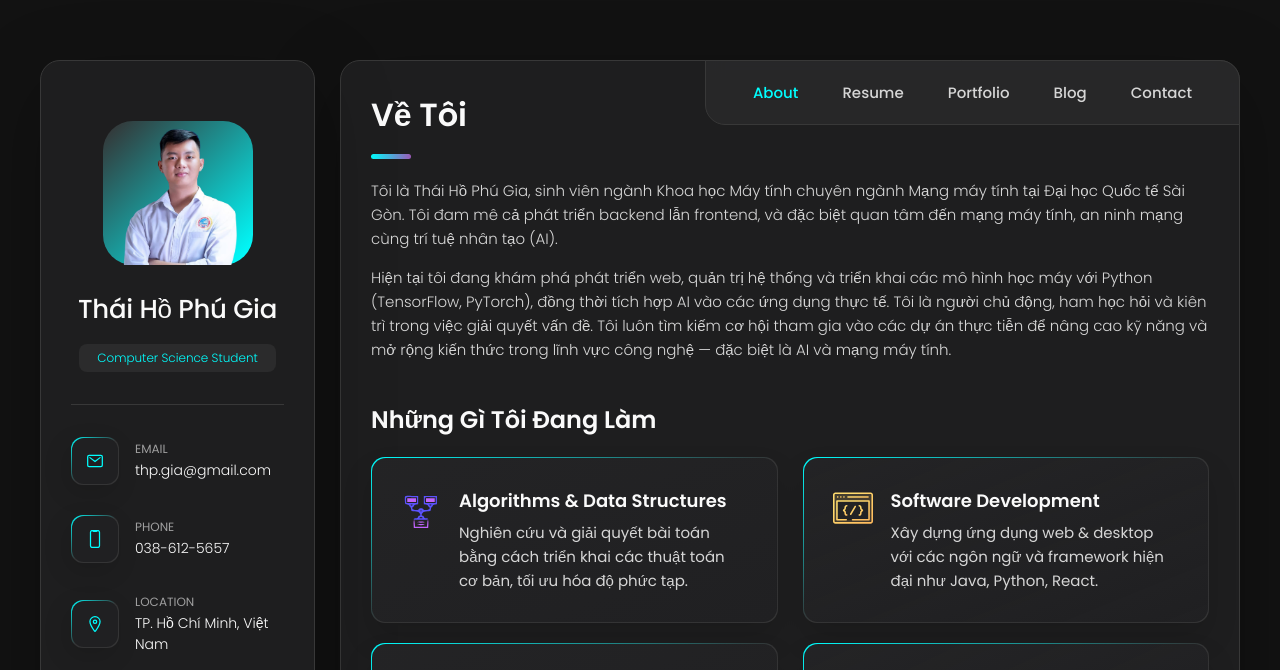
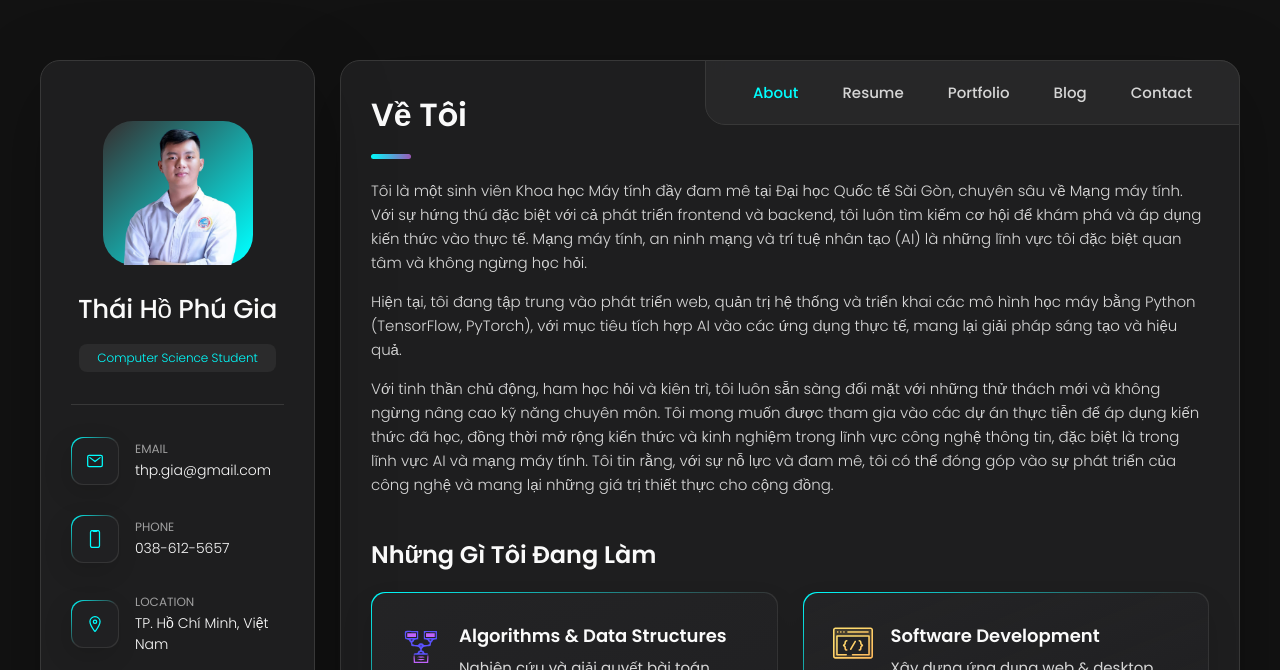
Before and after one commit to SmallChicken2k5/SmallChicken2k5.github.io, a plain HTML site: page index.html in a window 1280 px wide. Shown: the top 670 px of the page. Drawn offline with nearby package versions, Linux system fonts and the light colour scheme.

Commit message:
update about

```diff
--- a/index.html
+++ b/index.html
@@ -220,16 +220,24 @@
 
         <section class="about-text">
           <p>
-            Tôi là Thái Hồ Phú Gia, sinh viên ngành Khoa học Máy tính chuyên ngành Mạng máy tính tại Đại học Quốc tế
-            Sài Gòn. Tôi đam mê cả phát triển backend lẫn frontend, và đặc biệt quan tâm đến mạng máy tính, an ninh mạng
-            cùng trí tuệ nhân tạo (AI).
+            Tôi là một sinh viên Khoa học Máy tính đầy đam mê tại Đại học Quốc tế Sài Gòn, chuyên sâu về Mạng máy tính.
+            Với sự hứng thú đặc biệt với cả phát triển frontend và backend, tôi luôn tìm kiếm cơ hội để khám phá và áp
+            dụng kiến thức vào thực tế. Mạng máy tính, an ninh mạng và trí tuệ nhân tạo (AI) là những lĩnh vực tôi đặc
+            biệt quan tâm và không ngừng học hỏi.
           </p>
 
           <p>
-            Hiện tại tôi đang khám phá phát triển web, quản trị hệ thống và triển khai các mô hình học máy với Python
-            (TensorFlow, PyTorch), đồng thời tích hợp AI vào các ứng dụng thực tế. Tôi là người chủ động, ham học hỏi và
-            kiên trì trong việc giải quyết vấn đề. Tôi luôn tìm kiếm cơ hội tham gia vào các dự án thực tiễn để nâng cao
-            kỹ năng và mở rộng kiến thức trong lĩnh vực công nghệ — đặc biệt là AI và mạng máy tính.
+            Hiện tại, tôi đang tập trung vào phát triển web, quản trị hệ thống và triển khai các mô hình học máy bằng
+            Python (TensorFlow, PyTorch), với mục tiêu tích hợp AI vào các ứng dụng thực tế, mang lại giải pháp sáng tạo
+            và hiệu quả.
+          </p>
+
+          <p>
+            Với tinh thần chủ động, ham học hỏi và kiên trì, tôi luôn sẵn sàng đối mặt với những thử thách mới và không
+            ngừng nâng cao kỹ năng chuyên môn. Tôi mong muốn được tham gia vào các dự án thực tiễn để áp dụng kiến thức
+            đã học, đồng thời mở rộng kiến thức và kinh nghiệm trong lĩnh vực công nghệ thông tin, đặc biệt là trong
+            lĩnh vực AI và mạng máy tính. Tôi tin rằng, với sự nỗ lực và đam mê, tôi có thể đóng góp vào sự phát triển
+            của công nghệ và mang lại những giá trị thiết thực cho cộng đồng.
           </p>
         </section>
 
@@ -461,7 +469,7 @@
           <ul class="clients-list has-scrollbar"">
 
             <!-- C/C++ -->
-            <li class="clients-item">
+            <li class=" clients-item">
             <a href="https://isocpp.org/" target="_blank" rel="noopener noreferrer">
               <img
                 src="https://raw.githubusercontent.com/devicons/devicon/master/icons/cplusplus/cplusplus-original.svg"
```
Lines whose indentation alone changed are shown as unchanged.
